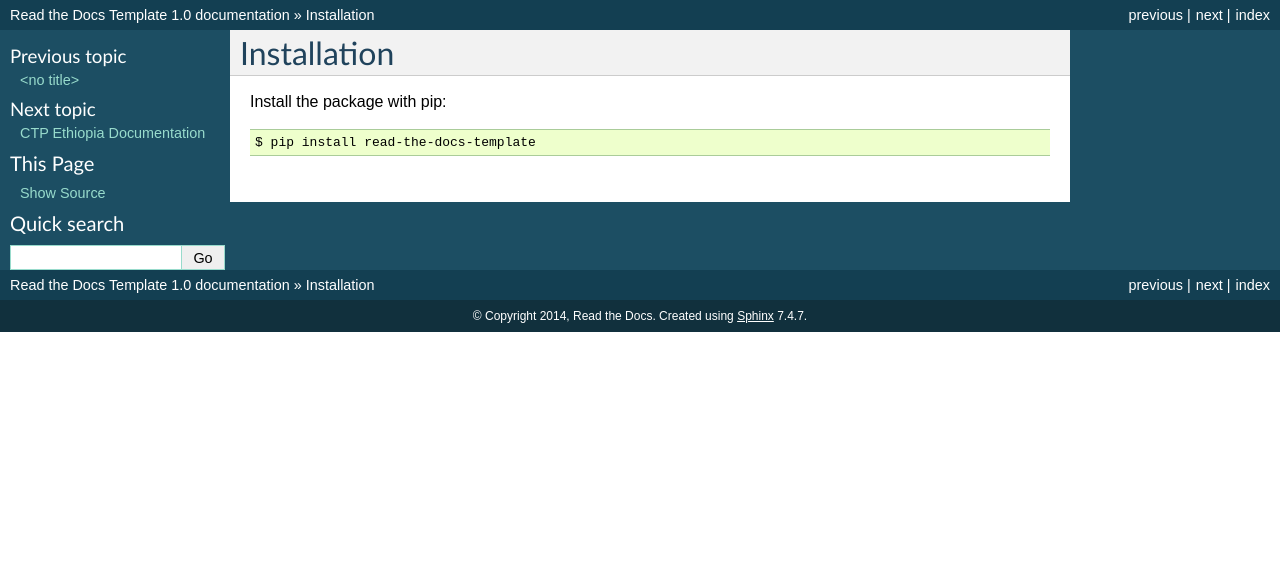
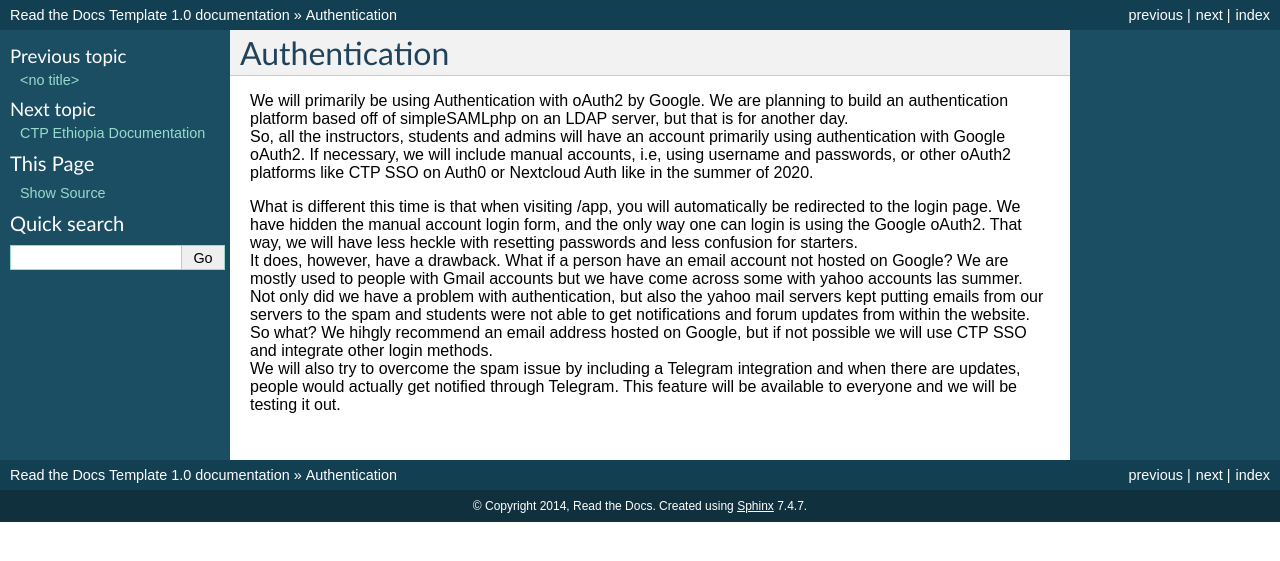
Before and after one commit to CTP-Ethiopia/ctpdocs, a Sphinx documentation site: the page built from docs/installation.rst, in a window 1280 px wide. Shown: the top 561 px of the page. Built offline with Sphinx 7.4.7, drawn with Linux system fonts in a browser that asks for light colours.

Commit message:
Update installation.rst

```diff
--- a/docs/installation.rst
+++ b/docs/installation.rst
@@ -1,7 +1,10 @@
 ============
-Installation
+Authentication
 ============
 
-Install the package with pip::
+| We will primarily be using Authentication with oAuth2 by Google. We are planning to build an authentication platform based off of simpleSAMLphp on an LDAP server, but that is for another day.
+| So, all the instructors, students and admins will have an account primarily using authentication with Google oAuth2. If necessary, we will include manual accounts, i.e, using username and passwords, or other oAuth2 platforms like CTP SSO on Auth0 or Nextcloud Auth like in the summer of 2020.
 
-    $ pip install read-the-docs-template
+| What is different this time is that when visiting /app, you will automatically be redirected to the login page. We have hidden the manual account login form, and the only way one can login is using the Google oAuth2. That way, we will have less heckle with resetting passwords and less confusion for starters.
+| It does, however, have a drawback. What if a person have an email account not hosted on Google? We are mostly used to people with Gmail accounts but we have come across some with yahoo accounts las summer. Not only did we have a problem with authentication, but also the yahoo mail servers kept putting emails from our servers to the spam and students were not able to get notifications and forum updates from within the website. So what? We hihgly recommend an email address hosted on Google, but if not possible we will use CTP SSO and integrate other login methods.
+| We will also try to overcome the spam issue by including a Telegram integration and when there are updates, people would actually get notified through Telegram. This feature will be available to everyone and we will be testing it out.
```
